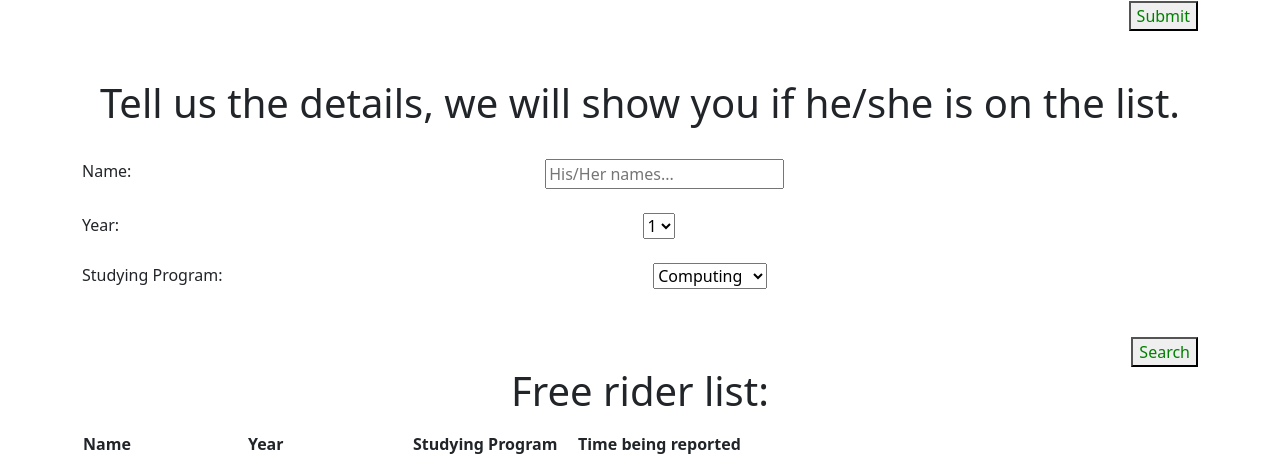
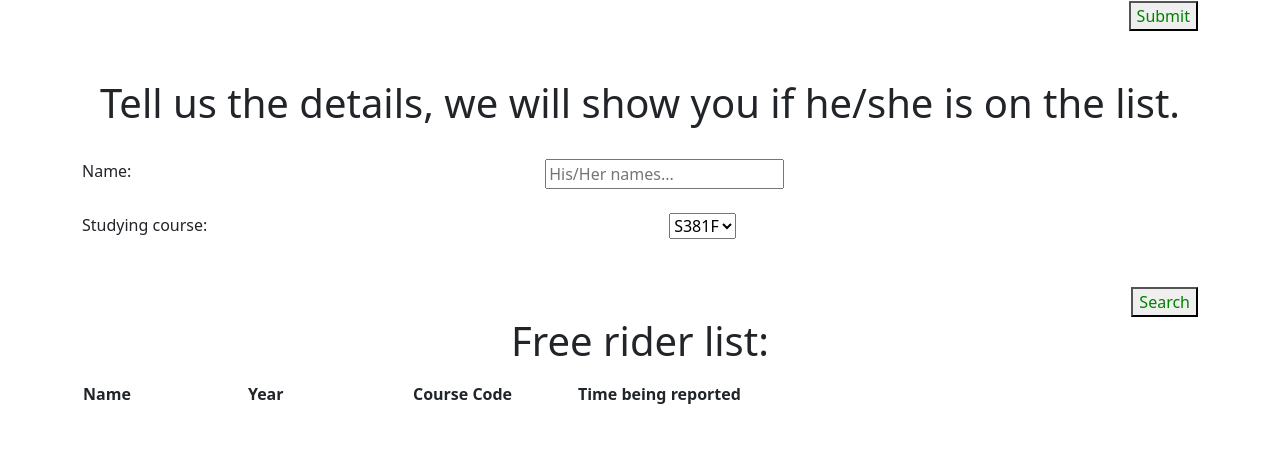
Before and after one commit to COMPS381/S381F-Project-3Riders, a Node server app: template views/index.ejs in a window 1280 px wide. Shown: the part 419-894 px from the top of the page. After the commit the page ends 823 px from the top, so only its background shows below. Run offline with Node 20, Linux system fonts and the light colour scheme; the template is opened without the code that fills it, so the values that code supplies are empty; some libraries are stand-ins or nearby versions.

Commit message:
Update to match rider schema

```diff
--- a/server.js
+++ b/server.js
@@ -191,10 +191,10 @@ app.post("/search", (req, res) => {
 
 	let name = req.body.name;
 	let year = req.body.year;
-	let program = req.body.program
+	let course = req.body.course;
 
-	let FreeRider = mongoose.model("Free Riders", freeRiderSchema);
-	let freeRiders = Freerider.find({ name: name, year: year, program: program});
+	let Rider = mongoose.model("Rider", riderSchema);
+	let riders = Rider.find({ name: name, reports:{courseCode: course} });
 	console.log("Free Riders", freeRiders);
 
 	var tbodyRef = document.getElementById('listTable').getElementsByTagName('tbody')[0];
--- a/views/index.ejs
+++ b/views/index.ejs
@@ -116,25 +116,13 @@
 						</div>
 						<br>
 						<div class="form-group">
-							<label for="year" class="drac-text-white drac-heading" style="float: left;"
-								>Year:
+							<label for="course" class="drac-text-white drac-heading" style="float: left;"
+								>Studying course:
 							</label>
-								<select name="year" id="year" class="drac-input drac-input-white drac-text-white">
-    							<option value="1">1</option>
-								<option value="2">2</option>
-								<option value="3">3</option>
-								<option value="4">4</option>
-								</select>
-						</div>
-						<br>
-						<div class="form-group">
-							<label for="program" class="drac-text-white drac-heading" style="float: left;"
-								>Studying Program:
-							</label>
-							<select name="program" id="program" class="drac-input drac-input-white drac-text-white">
-    							<option value="computing">Computing</option>
-								<option value="engineering">Engineering</option>
-								<option value="nurseing">Nursing</option>
+							<select name="course" id="course" class="drac-input drac-input-white drac-text-white">
+    							<option value="381F">S381F</option>
+								<option value="333F">S333F</option>
+								<option value="456F">S456F</option>
 							</select>
 						</div>
 						<br>
@@ -161,7 +149,7 @@
 							<tr>
 								<th class="drac-text drac-text-white">Name</th>
 								<th class="drac-text drac-text-white">Year</th>
-								<th class="drac-text drac-text-white">Studying Program</th>
+								<th class="drac-text drac-text-white">Course Code</th>
 								<th class="drac-text drac-text-white">Time being reported</th>
 							</tr>
 						</thead>
```
